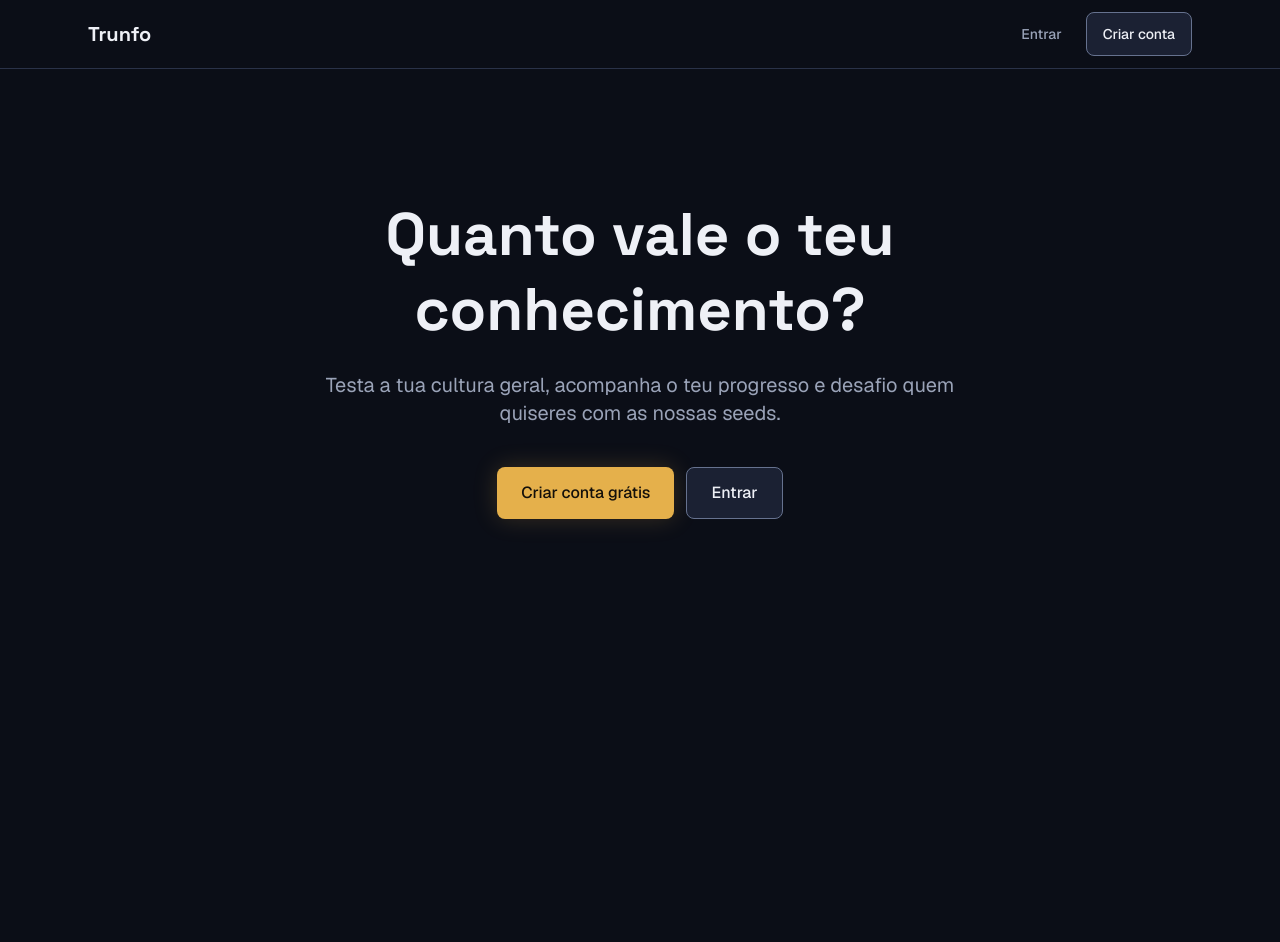
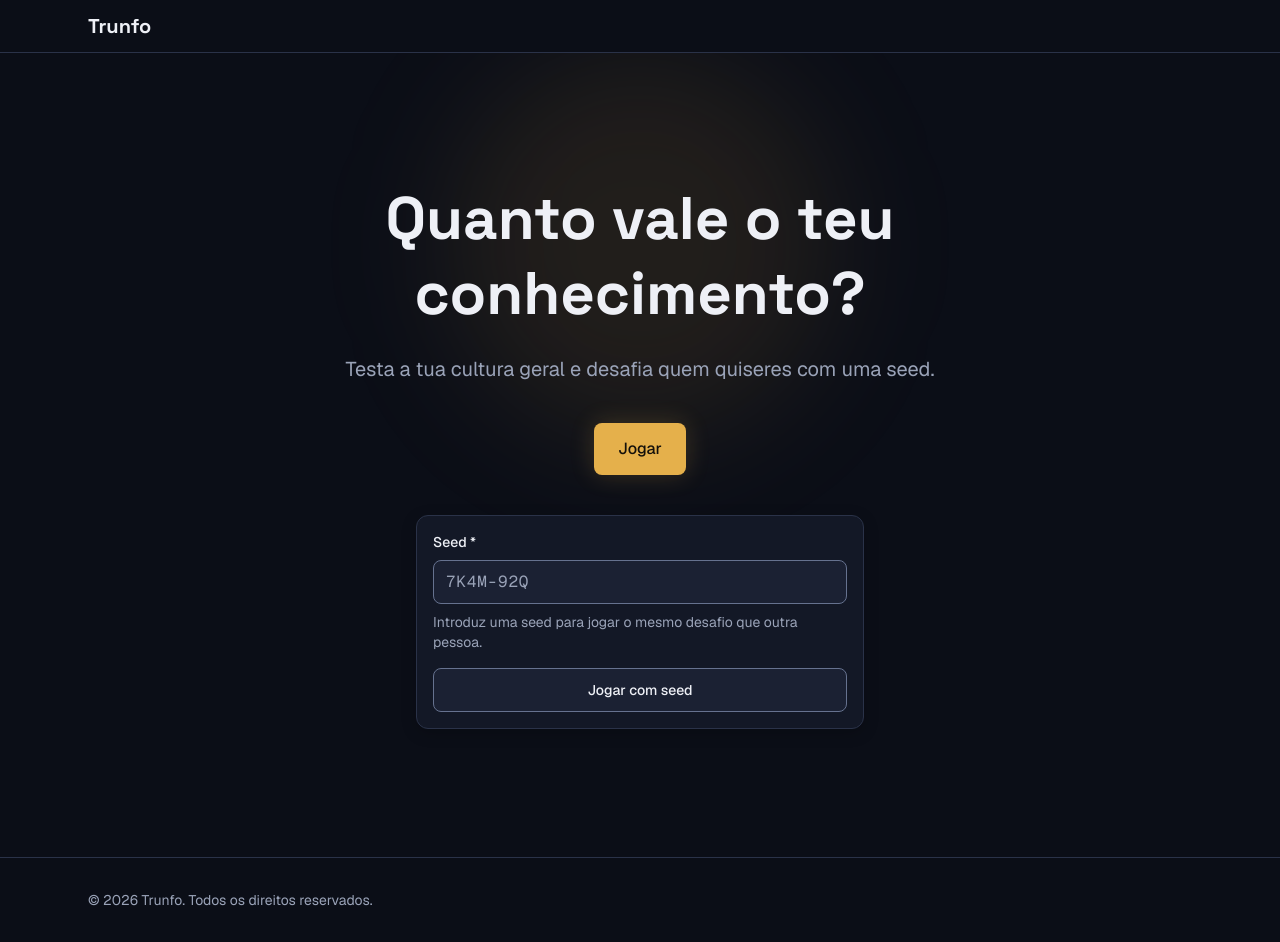
Before and after one commit to ruigomesbioinf/trunfo, a Next.js app: page / in a window 1280 px wide. Before the commit the page ends 800 px from the top, so only its background shows below. Built offline with nearby package versions, Linux system fonts and the light colour scheme.

Commit message:
Simplify home page for account-less play
Signed-off-by: Rui Gomes <rui.ga.gomes@ctw.bmwgroup.com>

```diff
--- a/src/app/page.tsx
+++ b/src/app/page.tsx
@@ -1,5 +1,8 @@
 import { SiteHeader } from "@/components/layout/SiteHeader";
-import { ButtonLink } from "@/components/ui/Button";
+import { SiteFooter } from "@/components/layout/SiteFooter";
+import { Button, ButtonLink } from "@/components/ui/Button";
+import { Card } from "@/components/ui/Card";
+import { Input } from "@/components/ui/Input";
 
 export default function HomePage() {
   return (
@@ -13,29 +16,57 @@ export default function HomePage() {
 
       <SiteHeader />
 
-      <main id="main-content" tabIndex={-1}>
-        <section>
-          <div className="mx-auto max-w-3xl px-4 py-20 sm:py-32 text-center">
-            <h1 className="sm:text-5xl lg:text-6xl text-balance">
+      <main id="main-content" tabIndex={-1} className="flex-1">
+        <section className="relative overflow-hidden">
+          <div
+            aria-hidden="true"
+            className="pointer-events-none absolute left-1/2 top-0 size-96 -translate-x-1/2 rounded-full bg-accent/10 blur-3xl"
+          />
+
+          <div className="relative mx-auto max-w-3xl px-4 py-20 text-center sm:py-32">
+            <h1 className="text-balance sm:text-5xl lg:text-6xl">
               Quanto vale o teu conhecimento?
             </h1>
 
             <p className="mx-auto mt-6 max-w-2xl text-lg text-muted sm:text-xl">
-              Testa a tua cultura geral, acompanha o teu progresso e desafio quem quiseres com as nossas seeds.
+              Testa a tua cultura geral e desafia quem quiseres com uma seed.
             </p>
 
-            <div className="mt-10 flex flex-col gap-3 sm:flex-row sm:justify-center">
-              <ButtonLink size="lg" href="/signup" variant="primary" className="shadow-accent-glow">
-                Criar conta grátis
-              </ButtonLink>
-
-              <ButtonLink size="lg" href="/login" variant="secondary">
-                Entrar
+            <div className="mt-10">
+              <ButtonLink
+                size="lg"
+                href="/jogar"
+                variant="primary"
+                className="shadow-accent-glow"
+              >
+                Jogar
               </ButtonLink>
             </div>
+
+            <Card padding="md" className="mx-auto mt-10 max-w-md text-left">
+              <form action="/jogar" method="get" className="space-y-4">
+                <Input
+                  name="seed"
+                  label="Seed"
+                  hint="Introduz uma seed para jogar o mesmo desafio que outra pessoa."
+                  placeholder="7K4M-92Q"
+                  required
+                  autoComplete="off"
+                  autoCapitalize="characters"
+                  spellCheck={false}
+                  className="font-mono uppercase tracking-wider"
+                />
+
+                <Button type="submit" variant="secondary" className="w-full">
+                  Jogar com seed
+                </Button>
+              </form>
+            </Card>
           </div>
         </section>
       </main>
+
+      <SiteFooter />
     </>
   );
 }
--- /dev/null
+++ b/src/components/layout/SiteFooter.tsx
@@ -0,0 +1,9 @@
+export function SiteFooter() {
+  return (
+    <footer className="border-t border-border">
+      <div className="mx-auto max-w-6xl px-4 py-8 text-sm text-muted sm:px-6">
+        © {new Date().getFullYear()} Trunfo. Todos os direitos reservados.
+      </div>
+    </footer>
+  );
+}
--- a/src/components/layout/SiteHeader.tsx
+++ b/src/components/layout/SiteHeader.tsx
@@ -1,29 +1,15 @@
 import Link from "next/link";
-import { ButtonLink } from "@/components/ui/Button";
 
 export function SiteHeader() {
     return (
         <header className="border-b border-border">
-        <div className="mx-auto max-w-6xl flex flex-wrap items-center justify-between gap-y-2 px-4 py-3 sm:px-6">
+            <div className="mx-auto max-w-6xl flex flex-wrap items-center gap-y-2 px-4 py-3 sm:px-6">
                 <Link
                     href="/"
                     className="font-display text-xl font-bold hover:text-accent"
                 >
                     Trunfo
                 </Link>
-
-          <nav
-            aria-label="Conta"
-            className="flex items-center gap-2"
-            >
-            <ButtonLink href="/login" variant="ghost">
-                Entrar
-            </ButtonLink>
-
-            <ButtonLink href="/signup" variant="secondary">
-                Criar conta
-            </ButtonLink>
-          </nav>
             </div>
         </header>
     );
```
Lines whose indentation alone changed are shown as unchanged.
